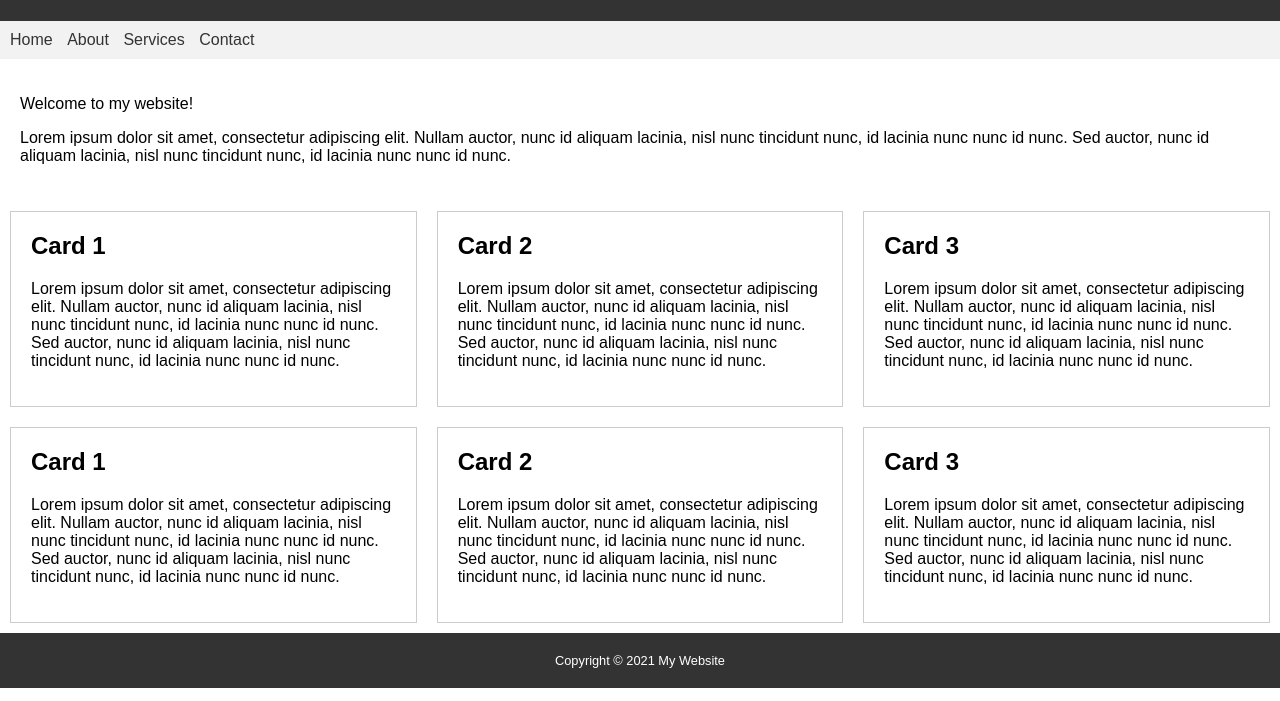
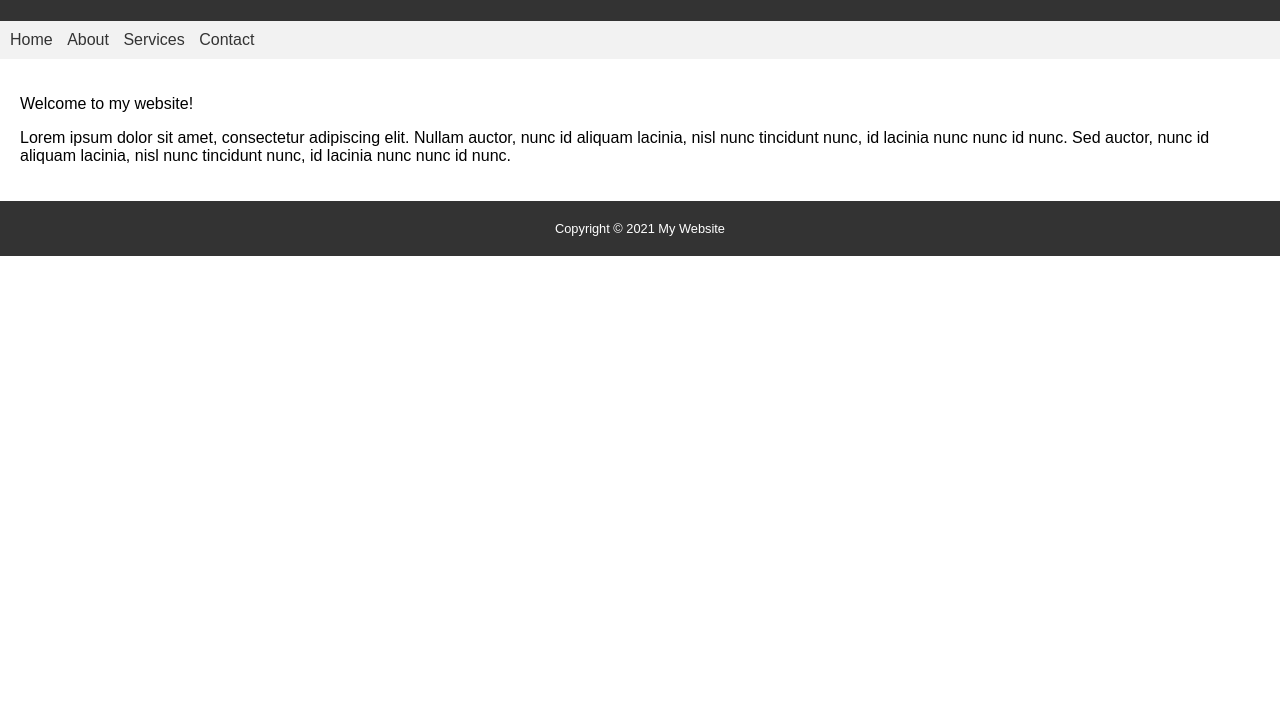
Before and after one commit to deJonY/Group-2, a plain HTML site: page index.html in a window 1280 px wide. Shown: the part 99-800 px from the top of the page. Drawn offline with Linux system fonts and the light colour scheme.

Commit message:
Update index.html

```diff
--- a/index.html
+++ b/index.html
@@ -39,21 +39,6 @@
         .content {
             padding: 20px;
         }
-        .cards {
-            padding: 10px;
-
-            display: grid;
-            grid-template-columns: repeat(3, 1fr);
-            gap: 20px;
-        }
-        .card {
-            background-color: #fff;
-            border: 1px solid #ccc;
-            padding: 20px;
-        }
-        .card h2 {
-            margin-top: 0;
-        }
         .footer {
             background-color: #333;
             color: #fff;
@@ -86,32 +71,6 @@
 
             <p>Lorem ipsum dolor sit amet, consectetur adipiscing elit. Nullam auctor, nunc id aliquam lacinia, nisl nunc tincidunt nunc, id lacinia nunc nunc id nunc. Sed auctor, nunc id aliquam lacinia, nisl nunc tincidunt nunc, id lacinia nunc nunc id nunc.</p>
         </div>
-        <div class="cards">
-            <div class="card">
-                <h2>Card 1</h2>
-                <p>Lorem ipsum dolor sit amet, consectetur adipiscing elit. Nullam auctor, nunc id aliquam lacinia, nisl nunc tincidunt nunc, id lacinia nunc nunc id nunc. Sed auctor, nunc id aliquam lacinia, nisl nunc tincidunt nunc, id lacinia nunc nunc id nunc.</p>
-            </div>
-            <div class="card">
-                <h2>Card 2</h2>
-                <p>Lorem ipsum dolor sit amet, consectetur adipiscing elit. Nullam auctor, nunc id aliquam lacinia, nisl nunc tincidunt nunc, id lacinia nunc nunc id nunc. Sed auctor, nunc id aliquam lacinia, nisl nunc tincidunt nunc, id lacinia nunc nunc id nunc.</p>
-            </div>
-            <div class="card">
-                <h2>Card 3</h2>
-                <p>Lorem ipsum dolor sit amet, consectetur adipiscing elit. Nullam auctor, nunc id aliquam lacinia, nisl nunc tincidunt nunc, id lacinia nunc nunc id nunc. Sed auctor, nunc id aliquam lacinia, nisl nunc tincidunt nunc, id lacinia nunc nunc id nunc.</p>
-            </div>
-            <div class="card">
-                <h2>Card 1</h2>
-                <p>Lorem ipsum dolor sit amet, consectetur adipiscing elit. Nullam auctor, nunc id aliquam lacinia, nisl nunc tincidunt nunc, id lacinia nunc nunc id nunc. Sed auctor, nunc id aliquam lacinia, nisl nunc tincidunt nunc, id lacinia nunc nunc id nunc.</p>
-            </div>
-            <div class="card">
-                <h2>Card 2</h2>
-                <p>Lorem ipsum dolor sit amet, consectetur adipiscing elit. Nullam auctor, nunc id aliquam lacinia, nisl nunc tincidunt nunc, id lacinia nunc nunc id nunc. Sed auctor, nunc id aliquam lacinia, nisl nunc tincidunt nunc, id lacinia nunc nunc id nunc.</p>
-            </div>
-            <div class="card">
-                <h2>Card 3</h2>
-                <p>Lorem ipsum dolor sit amet, consectetur adipiscing elit. Nullam auctor, nunc id aliquam lacinia, nisl nunc tincidunt nunc, id lacinia nunc nunc id nunc. Sed auctor, nunc id aliquam lacinia, nisl nunc tincidunt nunc, id lacinia nunc nunc id nunc.</p>
-            </div>
-        </div>
         <div class="footer">
             <p>Copyright &copy; 2021 My Website</p>
         </div>
```
